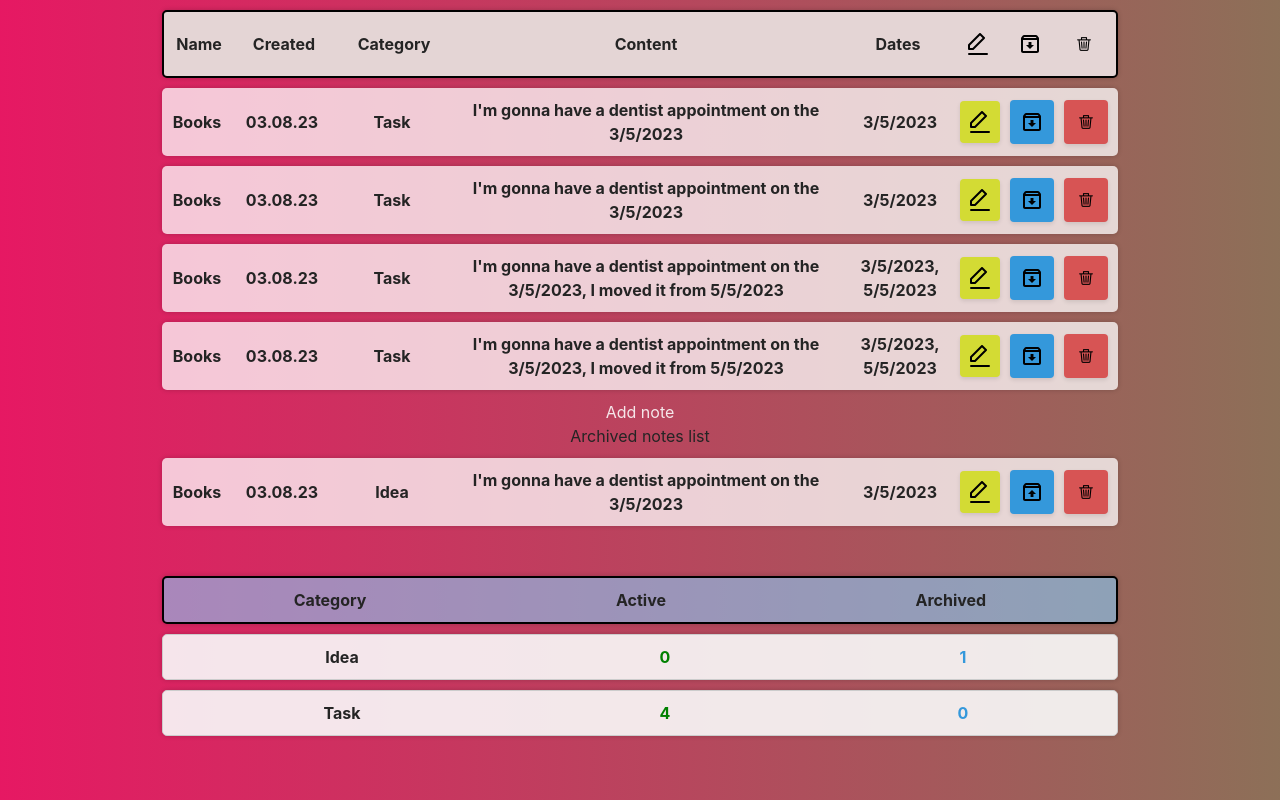
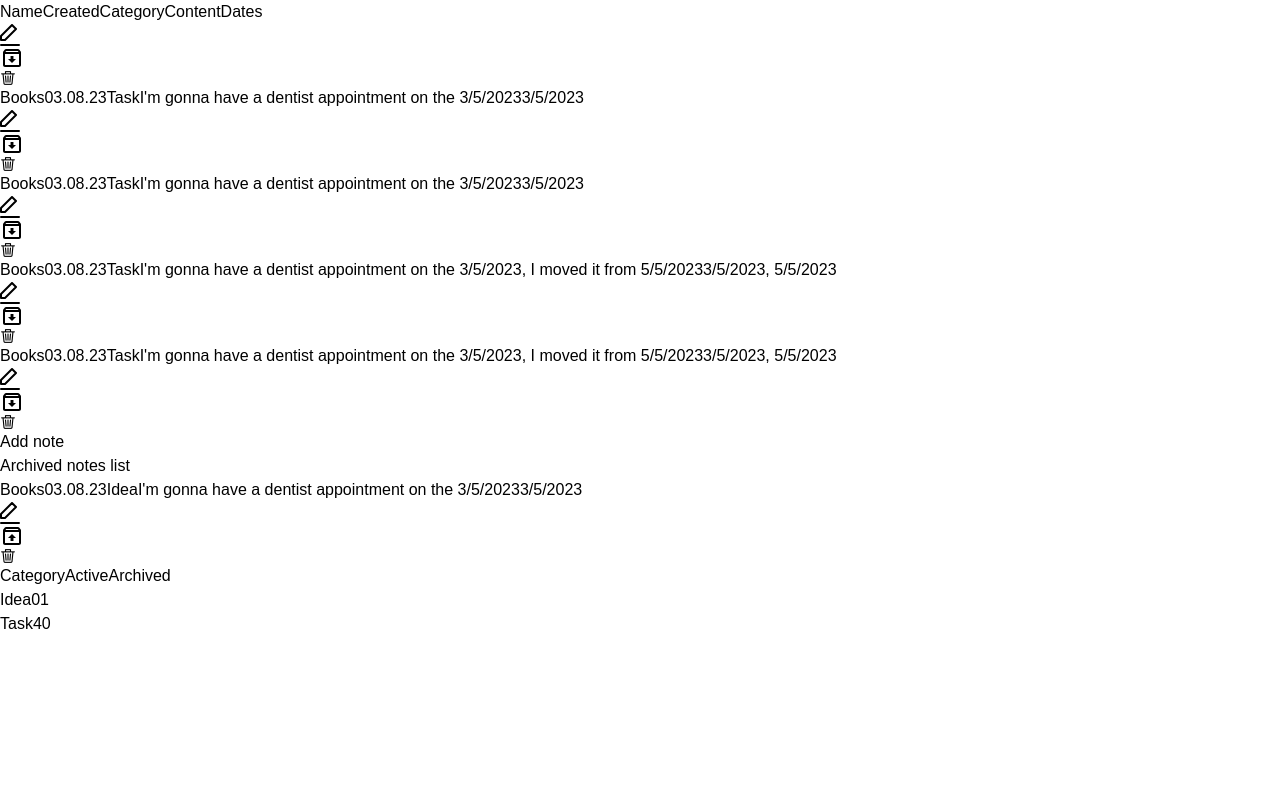
Before and after one commit to AntonLovkin/task-list_react-redux, a React (Vite) app: page / in a window 1280 px wide. Built offline with nearby package versions, Linux system fonts and the light colour scheme.

Commit message:
removed css styles

```diff
--- a/src/App.css
+++ b/src/App.css
@@ -1,89 +1,5 @@
-:root {
-  font-family: Inter, system-ui, Avenir, Helvetica, Arial, sans-serif;
-  line-height: 1.5;
-  font-weight: 400;
-
-  color-scheme: light dark;
-  color: rgba(255, 255, 255, 0.87);
-  background-color: #242424;
-
-  font-synthesis: none;
-  text-rendering: optimizeLegibility;
-  -webkit-font-smoothing: antialiased;
-  -moz-osx-font-smoothing: grayscale;
-  -webkit-text-size-adjust: 100%;
-}
 
 body {
-  position: relative;
-  /* font-family: Arial, sans-serif; */
-  background-color: #f0f0f0;
-  margin: 0;
-  padding: 0;
-  display: flex;
-  justify-content: center;
-  align-items: flex-start;
-  min-height: 100vh;
-
-  background: linear-gradient(to right, #f06, #4CAF50);
-  background-size: 200% 100%;
-  animation: gradient-shift 5s infinite;
-}
-
-h1, h2 {
-  color:#242424;
-  margin-top: 40px;
-}
-
-ul, li {
-  padding: 0;
-}
-
-select {
-  margin: 0;
-}
-
-li {
-  display: flex;
-  align-items: center;
-  gap: 10px;
-  margin: 10px;
-  background-color: #ffffffbe;
-  padding: 10px;
-  border-radius: 5px;
-  box-shadow: 0 0 5px rgba(0, 0, 0, 0.2);
-  color: #242424;
-}
-
-span {
-  font-weight: bold;
-}
-
-p {
-  color: #666;
-  font-size: 18px;
-  margin: 20px;
-}
-
-form {
-  position: absolute;
-  top: 0;
-  left: 0;
-  width: 100%;
-  height: 100%;
-
-  display: flex;
-  flex-direction: column;
-  justify-content: center;
-  align-items: center;
-
-  /* margin-top: 20px; */
-  /* background-color: #fff; */
-  /* padding: 20px; */
-  border-radius: 10px;
-  box-shadow: 0 0 10px rgba(0, 0, 0, 0.1);
-  background: linear-gradient(to right, #f06, #4CAF50);
-  background-size: 200% 100%;
   animation: gradient-shift 5s infinite;
 }
 
@@ -98,212 +14,3 @@ form {
     background-position: 0% 50%;
   }
 }
-
-label {
-  margin: 5px;
-}
-
-input[type="text"],
-select {
-  padding: 10px;
-  width: 500px;
-  margin: 5px;
-  border: 1px solid #ccc;
-  border-radius: 5px;
-  transition: border-color 0.3s ease;
-}
-
-input[type="text"]:focus,
-select:focus {
-  outline: none;
-  border-color: #4CAF50;
-}
-
-button {
-  min-width: 150px;
-  background-color: #4CAF50;
-  /* color: white; */
-  border: none;
-  padding: 12px 12px;
-  text-align: center;
-  text-decoration: none;
-  display: inline-block;
-  font-size: 16px;
-  margin: 10px;
-  cursor: pointer;
-  border-radius: 4px;
-  transition: background-color 0.3s ease;
-}
-
-button:hover {
-  background-color: #45a049;
-}
-
-select {
-  appearance: none;
-  -webkit-appearance: none;
-  -moz-appearance: none;
-  background-image: url('./icons/arrow.png');
-  background-position: right 10px center;
-  background-size: 18px;
-  background-repeat: no-repeat;
-  padding-right: 25px;
-}
-
-button[type="submit"] {
-  animation: pulse 2s infinite;
-}
-
-@keyframes pulse {
-  0% {
-    transform: scale(1);
-  }
-  50% {
-    transform: scale(1.1);
-  }
-  100% {
-    transform: scale(1);
-  }
-}
-
-.container {
-  text-align: center;
-}
-
-#notesList,
-#archivedNotesList {
-  list-style-type: none;
-  padding: 0;
-}
-
-.note-summary {
-  display: flex;
-  justify-content: space-around;
-  align-items: center;
-  padding: 10px;
-  margin: 10px;
-  border: 1px solid #ccc;
-  background-color: #f9f9f9e8;
-  margin-bottom: 5px;
-}
-
-.active,
-.archived {
-  flex-basis: 50px;
-  text-align: center;
-}
-
-.active {
-  color: green;
-}
-
-.archived {
-  color: #3498db;
-}
-
-.table-header{
-  display: flex;
-  align-items: center;
-  /* justify-content: space-between; */
-  gap: 10px;
-  background-color: #e4d5d5;
-  padding: 10px;
-  margin: 10px;
-  border: 2px solid black;
-  border-radius: 5px;
-  box-shadow: 0 0 5px rgba(0, 0, 0, 0.2);
-  color: #242424;
-  font-weight: bold;
-}
-
-.name{
-  flex: 1;
-  min-width: 50px;
-}
-
-.created{
-  flex: 1;
-  min-width: 100px;
-}
-
-.category{
-  /* flex: 1; */
-  min-width: 100px;
-}
-.content{
-  flex: 10;
-  min-width: 200px;
-}
-
-.dates{
-  flex: 1;
-  min-width: 100px;
-}
-
-.edit{
-  display: inline-block;
-  padding: 10px;
-  background-color: inherit;
-  color: #ffffff;
-  border: none;
-
-}
-
-li .edit{
-  cursor: pointer;
-  border-radius: 4px;
-  box-shadow: 0 2px 4px rgba(0, 0, 0, 0.1);
-  background-color: #d3db34;
-}
-
-.archive{
-  display: inline-block;
-  padding: 10px;
-  background-color: inherit;
-  color: #ffffff;
-  border: none;
-
-}
-
-li .archive{
-  cursor: pointer;
-  border-radius: 4px;
-  box-shadow: 0 2px 4px rgba(0, 0, 0, 0.1);
-  background-color: #3498db;
-}
-
-.delete{
-  display: inline-block;
-  padding: 14px;
-  background-color: inherit;
-  color: #ffffff;
-  border: none;
-
-}
-
-li .delete{
-  cursor: pointer;
-  border-radius: 4px;
-  box-shadow: 0 2px 4px rgba(0, 0, 0, 0.1);
-  background-color: #d75454;
-}
-
-.archivedNotes li {
-  background-color: #05dde15b;
-}
-
-.summary-header{
-  display: flex;
-  align-items: center;
-  justify-content: space-around;
-  gap: 10px;
-  background-color: #87cefa95;
-  padding: 10px;
-  margin: 10px;
-  margin-top: 50px;
-  border: 2px solid black;
-  border-radius: 5px;
-  box-shadow: 0 0 5px rgba(0, 0, 0, 0.2);
-  color: #242424;
-  font-weight: bold;
-}
```
